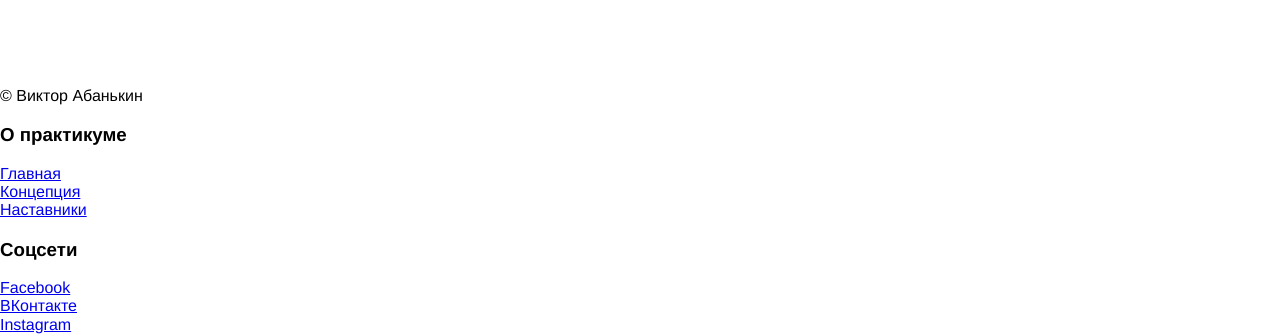
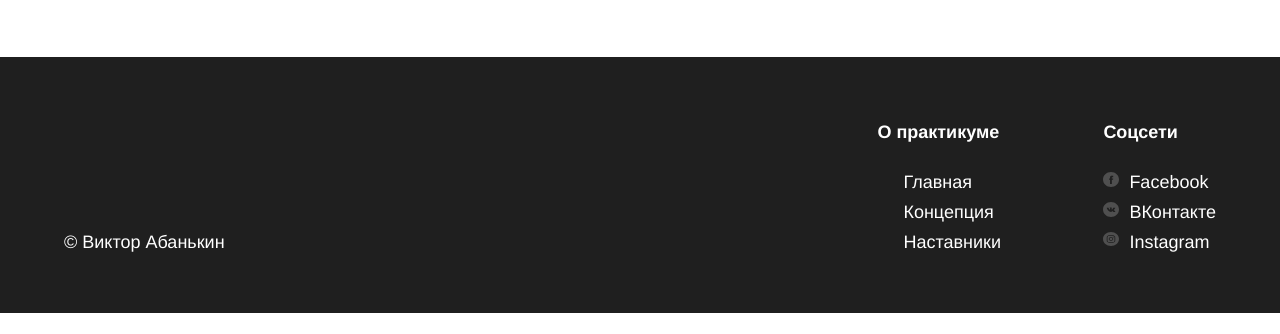
Before and after one commit to demetr820/how-to-learn, a plain HTML site: page index.html in a window 1280 px wide. Shown: the part 3657-3991 px from the top of the page. After the commit the page ends 3970 px from the top, so only its background shows below. Drawn offline with Linux system fonts and the light colour scheme.

Commit message:
стили для подвала

```diff
--- a/styles/style.css
+++ b/styles/style.css
@@ -239,3 +239,71 @@ color: #fff;
   text-decoration: none;
   color:#2f80ed
 }
+.footer {
+  min-width: 350px;
+  padding: 60px 0 40px 0;
+  background-color: #1f1f1f;
+}
+.footer__columns {
+  display: flex;
+  justify-content: space-between;
+  width: 90%;
+  margin: 0 auto;
+}
+.footer__column_content_copyright {
+  display: flex;
+  flex-direction: column;
+  justify-content: space-between;
+  flex-basis: 711px;
+}
+.footer__autor {
+  margin: 18px 0;
+  color: #fff;
+  font-size: 18px;
+  line-height: 25px;
+  font-weight: normal;
+}
+.footer__column-heading {
+  padding: 0;
+  margin: 0 0 20px 0;
+  color: #fff;
+  font-size: 18px;
+  line-height: 30px;
+  font-weight: 700;
+}
+.footer__column-links {
+  margin-bottom: 16px;
+}
+.footer__column-link {
+  position: relative;
+  font-size: 18px;
+  padding-left: 26px;
+  line-height: 30px;
+  font-weight: 400;
+  text-decoration: none;
+  color: #fff;
+}
+.footer__social-link {
+  padding-left: 26px;
+
+}
+.footer__social-link::before {
+  content: "";
+  position: absolute;
+  top: 0;
+  left: 0;
+  width: 16px;
+  height: 16px;
+}
+.footer__social-link_fb {
+  background-image: url("../images/facebook_color_white.svg");
+  background-repeat: no-repeat;
+}
+.footer__social-link_vk {
+  background-image: url("../images/vk_color_white.svg");
+  background-repeat: no-repeat;
+}
+.footer__social-link_inst {
+  background-image: url("../images/instagram_color_white.svg");
+  background-repeat: no-repeat;
+}
```
